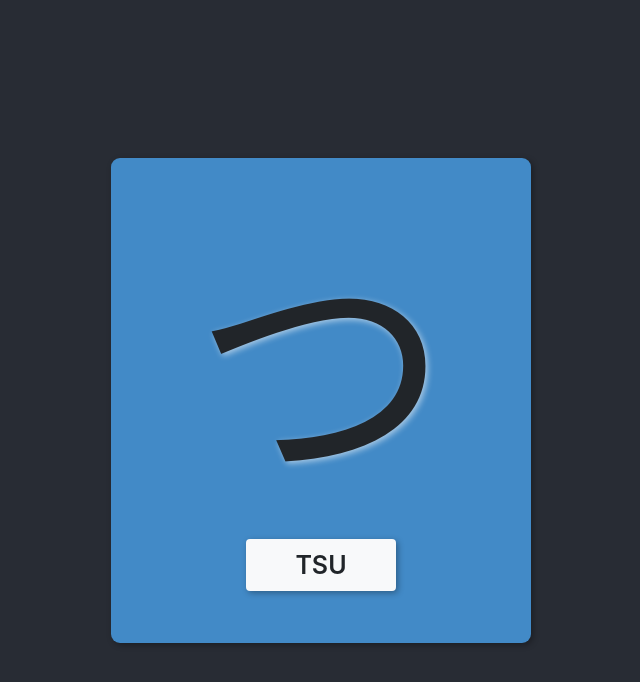
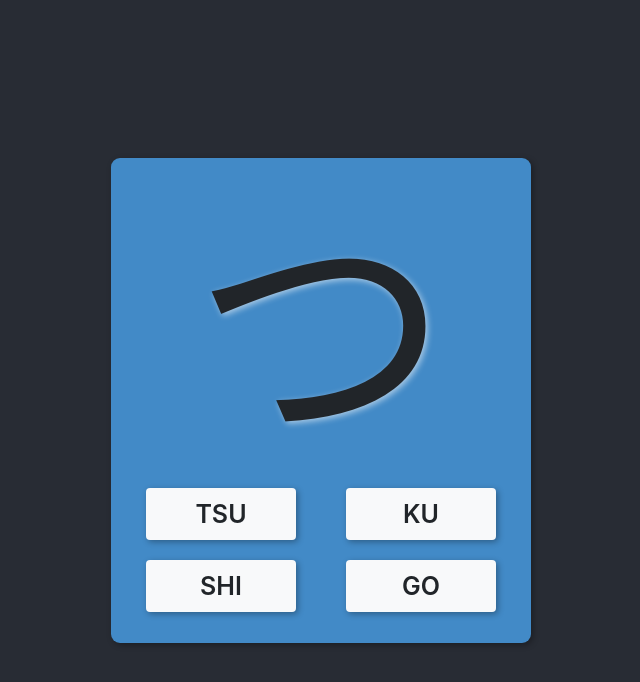
Before and after one commit to nuriofernandez/Nihonbashi, a React (Create React App) app in the folder src/: page / in a window 1280 px wide. Shown: the top 682 px of the page, without its empty margins (319-959 px from the left). Built offline with nearby package versions, Linux system fonts and the light colour scheme.

Commit message:
Make App.js show RomanjiToHiragana view component

```diff
--- a/src/src/App.js
+++ b/src/src/App.js
@@ -1,17 +1,12 @@
-import BoxArea from './components/BoxArea'
-import Button from './components/Button'
+import './App.css';
 
-import './App.css';
-import Preview from './components/Preview';
+import RomanjiToHiragana from './pages/romanji-to-hiragana';
 
 function App() {
   return (
     <div className="App">
       <header className="App-header">
-        <BoxArea>
-          <Preview>つ</Preview>
-          <Button>tsu</Button>
-        </BoxArea>
+        <RomanjiToHiragana />
       </header>
     </div>
   );
```
